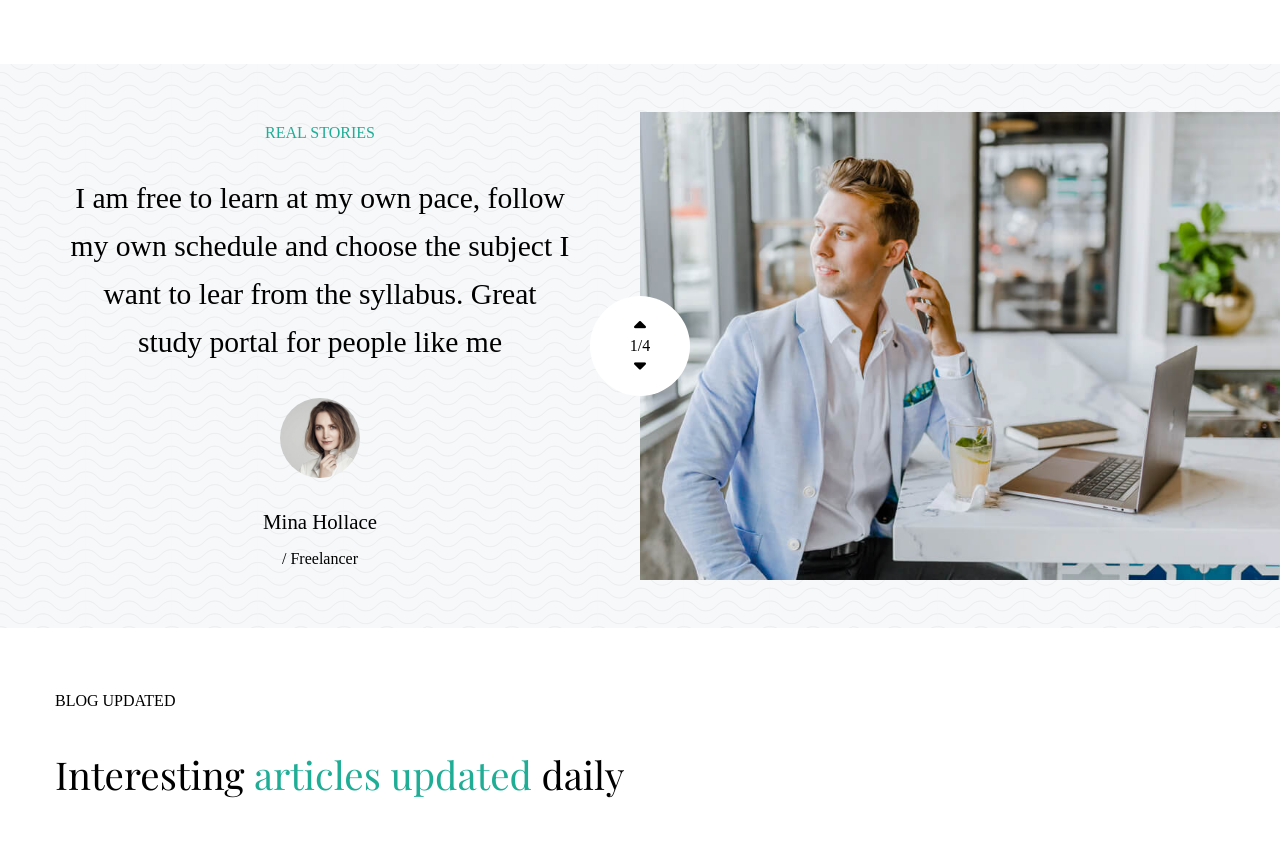
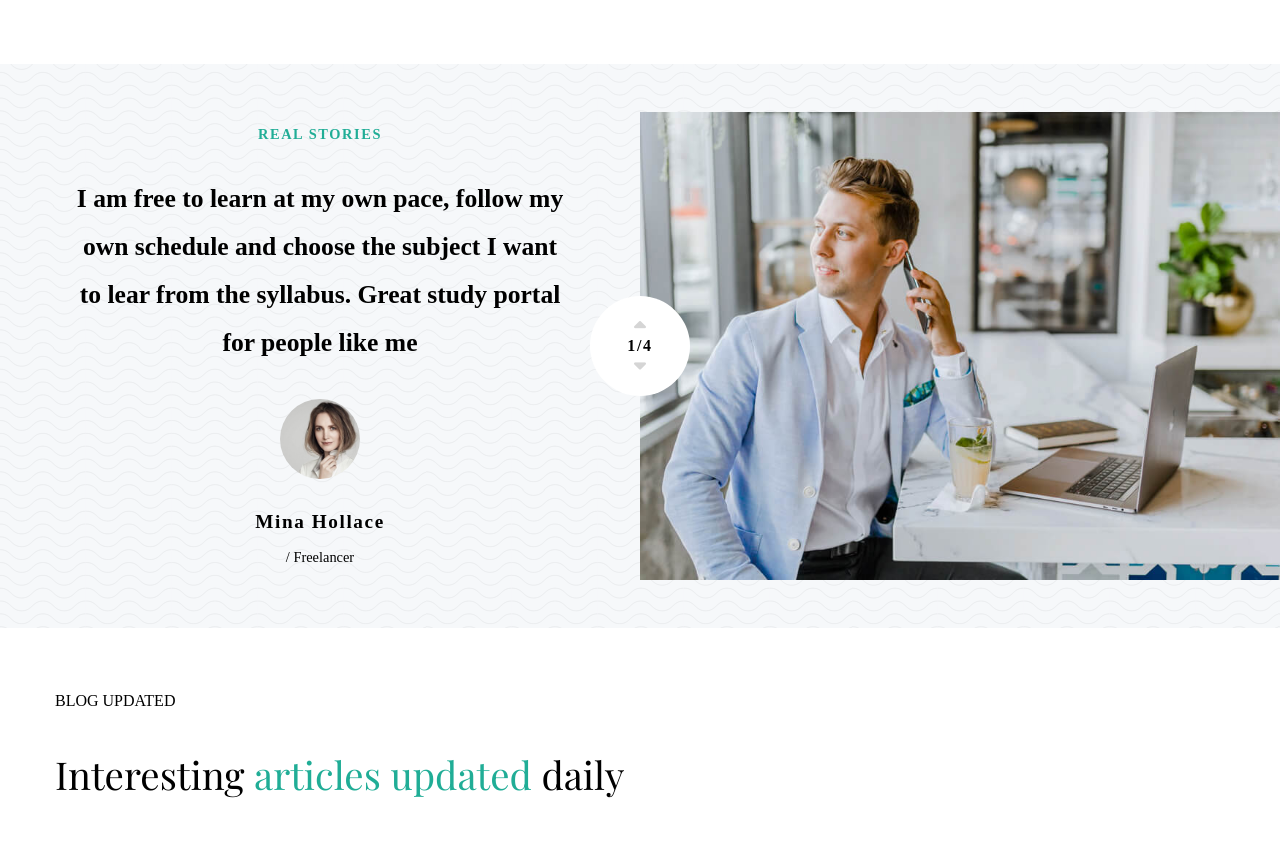
Before and after one commit to Marco-Vigilio/proj-html-vuejs, a Vue app: page / in a window 1280 px wide. Shown: the part 4220-5088 px from the top of the page. Built offline with nearby package versions, Linux system fonts and the light colour scheme; a web font is replaced by a local one.

Commit message:
modifico font-size dei caratteri in Jumbotron

```diff
--- a/src/components/main/Jumbotron.vue
+++ b/src/components/main/Jumbotron.vue
@@ -18,7 +18,7 @@
         </section>
         <div class="scroll">
             <div><i class="fa-solid fa-caret-up" @click="previewTestimonial"></i></div>
-            <div><span>{{ index }}</span>/4</div>
+            <div id="number"><span>{{ index }}</span>/4</div>
             <div><i class="fa-solid fa-caret-down" @click="nextTestimonial"></i></div>
         </div>
     </div>
@@ -90,9 +90,11 @@ export default {
 </script>
 <style lang="scss" scoped>
 @use '../../style/partilas/variables' as*;
+@use '../../style/partilas/maxins' as*;
 
 span.green {
     color: $green;
+    @include subTitle;
 }
 
 div.jumbotron {
@@ -119,7 +121,8 @@ div.jumbotron {
 
             >p {
                 text-align: center;
-                font-size: 1.85rem;
+                font-size: 1.6rem;
+                font-weight: 600;
                 line-height: 3rem;
                 padding-bottom: 2rem;
             }
@@ -139,11 +142,18 @@ div.jumbotron {
                 display: flex;
                 flex-direction: column;
                 align-items: center;
+
                 padding-top: 2rem;
 
                 p {
-                    font-size: 1.3rem;
+                    font-size: 1.2rem;
+                    font-weight: 600;
+                    letter-spacing: .1rem;
                     padding-bottom: 1rem;
+                }
+
+                span {
+                    font-size: .9rem;
                 }
             }
         }
@@ -169,8 +179,14 @@ div.jumbotron {
         left: 50%;
         transform: translate(-50%, -50%);
 
+        #number {
+            font-weight: 600;
+            letter-spacing: .1rem;
+        }
+
         i {
             font-size: 1.2rem;
+            color: #d5d5d5;
         }
     }
 }
```
